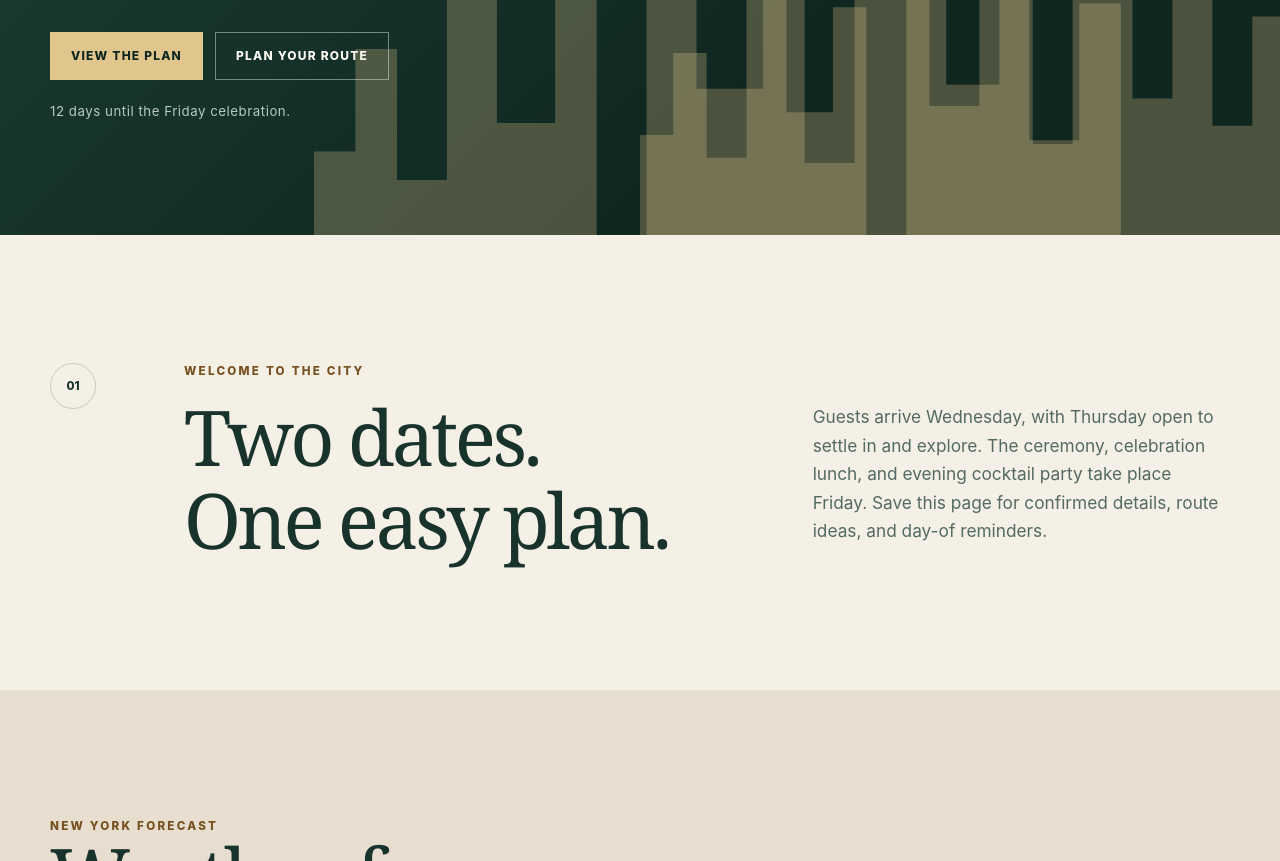
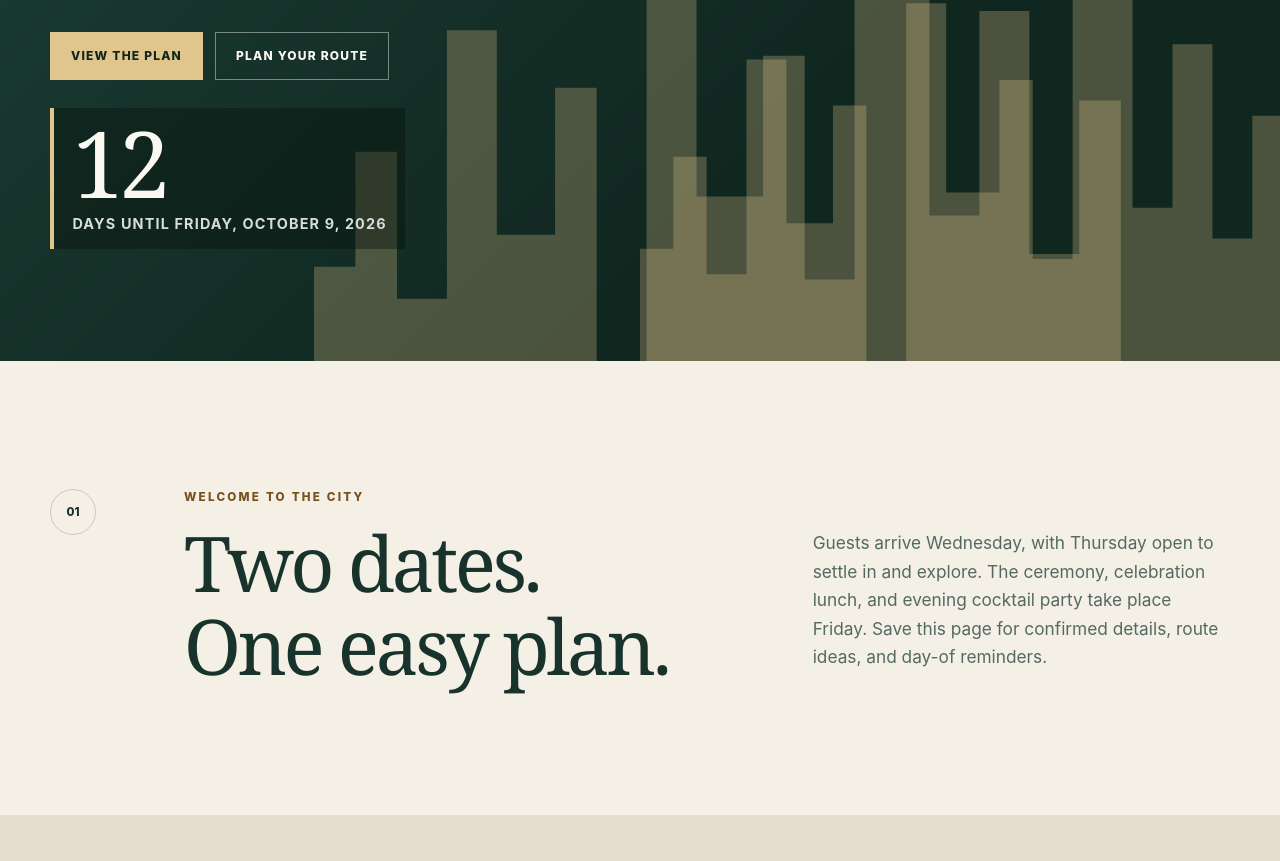
Before and after one commit to willbeaumont/NYC-wedding, a website: page index.html in a window 1280 px wide. Shown: the part 801-1662 px from the top of the page. Drawn offline with Linux system fonts and the light colour scheme; no server answers.

Commit message:
feat: emphasize Friday countdown

```diff
--- a/index.html
+++ b/index.html
@@ -60,7 +60,10 @@
           <a class="button button-primary" href="#weekend">View the plan</a>
           <a class="button button-ghost" href="#travel">Plan your route</a>
         </div>
-        <p class="countdown" id="countdown" aria-live="polite">Wedding day is Friday, October 9, 2026.</p>
+        <p class="countdown" id="countdown" aria-live="polite" aria-atomic="true">
+          <span class="countdown-value" id="countdown-value">Friday</span>
+          <span class="countdown-label" id="countdown-label">Wedding day · October 9, 2026</span>
+        </p>
       </div>
     </section>
 
--- a/script.js
+++ b/script.js
@@ -1,6 +1,5 @@
 document.documentElement.classList.add('js');
 
-const WEDDING_DATE = new Date('2026-10-09T11:00:00-04:00');
 const EVENT_DATES = ['2026-10-07', '2026-10-08', '2026-10-09'];
 const WEATHER_TIME_ZONE = 'America/New_York';
 const WEATHER_FORECAST_DAYS = 16;
@@ -260,15 +259,32 @@ function initializeTheme({ mediaQuery = globalThis.matchMedia?.('(prefers-color-
 }
 
 const countdown = document.querySelector('#countdown');
+const countdownValue = document.querySelector('#countdown-value');
+const countdownLabel = document.querySelector('#countdown-label');
+const WEDDING_DAY_START = new Date('2026-10-09T00:00:00-04:00');
+const WEDDING_DAY_END = new Date('2026-10-10T00:00:00-04:00');
+
+function setCountdown(value, label) {
+  if (countdownValue && countdownLabel) {
+    countdownValue.textContent = value;
+    countdownLabel.textContent = label;
+  } else if (countdown) {
+    countdown.textContent = `${value} ${label}`;
+  }
+}
+
 function updateCountdown(now = new Date()) {
   if (!countdown) return;
-  const millisecondsRemaining = WEDDING_DATE.getTime() - now.getTime();
-  if (millisecondsRemaining <= 0) {
-    countdown.textContent = 'The New York celebration has arrived.';
+  if (now < WEDDING_DAY_START) {
+    const days = Math.ceil((WEDDING_DAY_START.getTime() - now.getTime()) / 86_400_000);
+    setCountdown(String(days), `${days === 1 ? 'day' : 'days'} until Friday, October 9, 2026`);
     return;
   }
-  const days = Math.ceil(millisecondsRemaining / 86_400_000);
-  countdown.textContent = `${days} ${days === 1 ? 'day' : 'days'} until the Friday celebration.`;
+  if (now < WEDDING_DAY_END) {
+    setCountdown('Today', 'Friday, October 9, 2026 · The New York celebration is here');
+    return;
+  }
+  setCountdown('Oct 9', 'The Friday celebration was held in 2026');
 }
 
 function markCurrentItineraryDay(now = new Date()) {
@@ -318,5 +334,6 @@ globalThis.WeddingApp = {
   loadWeatherForecast,
   renderForecast,
   startWeatherUpdates,
+  updateCountdown,
   weatherDescription
 };
--- a/scripts/validate.js
+++ b/scripts/validate.js
@@ -19,10 +19,12 @@ async function validate() {
     [html.includes('Typical early October conditions are shown') && html.includes('About 68°F') && html.includes('About 54°F') && html.includes('About 30% chance') && (html.match(/data-weather-source>Typical estimate/g) || []).length === 3, 'index.html must clearly label typical weather estimates before live forecasts are available'],
     [html.includes('forecast.weather.gov') && html.includes('rel="noopener noreferrer"'), 'index.html must include a secure direct forecast link'],
     [html.includes('id="theme-toggle"') && html.includes('aria-pressed="false"') && html.includes('id="theme-toggle-label">Dark mode</span>'), 'index.html must include an accessible theme toggle with a stable name'],
+    [html.includes('id="countdown" aria-live="polite" aria-atomic="true"') && html.includes('id="countdown-value"') && html.includes('id="countdown-label"'), 'index.html must give the Friday countdown an atomic live region with separate value and label'],
     [html.indexOf("'nyc-wedding-theme'") < html.indexOf('href="styles.css"'), 'index.html must apply a stored theme before loading CSS'],
     [css.includes('@media (prefers-reduced-motion: reduce)'), 'styles.css must respect reduced motion'],
     [css.includes(':root[data-theme="dark"]'), 'styles.css must define an explicit dark palette'],
     [css.includes('.theme-toggle') && css.includes('.weather-grid'), 'styles.css must style theme and weather controls'],
+    [css.includes('.countdown-value') && css.includes('font-size: clamp(3.25rem, 8vw, 5.75rem)') && css.includes('.countdown-label'), 'styles.css must make the countdown value substantially more prominent than its label'],
     [css.includes('@media (min-width: 561px)') && css.includes('@media (min-width: 821px)'), 'styles.css must progressively enhance its mobile-first layout'],
     [css.includes(':focus-visible'), 'styles.css must provide visible keyboard focus'],
     [css.includes('.theme-toggle[aria-pressed="true"]') && css.includes('.timeline li { grid-template-columns: minmax(0, 1fr); gap: 0.35rem; }'), 'styles.css must show selected dark mode and stack the narrow timeline'],
@@ -33,6 +35,7 @@ async function validate() {
     [javascript.includes("EVENT_DATES.filter((date) => date >= today)") && !javascript.includes("return 'underway'"), 'script.js must continue loading remaining forecasts throughout the event window'],
     [javascript.includes('AbortController') && javascript.includes('response.ok'), 'script.js must handle forecast timeout and HTTP failures'],
     [javascript.includes('THEME_STORAGE_KEY') && javascript.includes('prefers-color-scheme: dark'), 'script.js must persist theme preference and follow the system default'],
+    [javascript.includes('WEDDING_DAY_START') && javascript.includes("setCountdown('Today'") && javascript.includes("setCountdown('Oct 9'"), 'script.js must keep the prominent Friday countdown honest before, during, and after the wedding date'],
     [!javascript.includes('innerHTML'), 'script.js must render without innerHTML']
   ];
 
--- a/styles.css
+++ b/styles.css
@@ -201,7 +201,32 @@
   .button-ghost { border-color: rgba(255,255,255,0.42); }
   .button-ghost:hover { background: rgba(255,255,255,0.1); }
   .button-light { color: var(--ink-deep); background: var(--paper-light); white-space: nowrap; }
-  .countdown { margin-top: 1.35rem; color: #b9cac3; font-size: 0.83rem; letter-spacing: 0.04em; }
+  .countdown {
+    display: grid;
+    width: fit-content;
+    max-width: 100%;
+    margin-top: 1.75rem;
+    padding: 0.8rem 1.15rem 0.9rem;
+    border-left: 4px solid var(--gold-light);
+    background: rgba(7, 17, 14, 0.42);
+  }
+  .countdown-value {
+    color: var(--hero-foreground);
+    font-family: Georgia, "Times New Roman", serif;
+    font-size: clamp(3.25rem, 8vw, 5.75rem);
+    font-variant-numeric: tabular-nums;
+    letter-spacing: -0.055em;
+    line-height: 0.92;
+  }
+  .countdown-label {
+    margin-top: 0.55rem;
+    color: #d5ded9;
+    font-size: clamp(0.76rem, 1.4vw, 0.9rem);
+    font-weight: 750;
+    letter-spacing: 0.08em;
+    line-height: 1.45;
+    text-transform: uppercase;
+  }
 
   .hero-art { position: absolute; inset: 0; z-index: -1; }
   .sun { position: absolute; top: 16%; right: 9%; width: clamp(220px, 31vw, 470px); aspect-ratio: 1; border: 1px solid rgba(224,197,140,0.28); border-radius: 50%; box-shadow: 0 0 0 45px rgba(224,197,140,0.025), 0 0 0 90px rgba(224,197,140,0.018); }
```
Also changed, not shown: tests/site.test.js (+36 -1 lines), .agents/tasks/task-add-weather-dark-mode/features/FEAT-006.json (added), .agents/tasks/task-add-weather-dark-mode/task.json.
